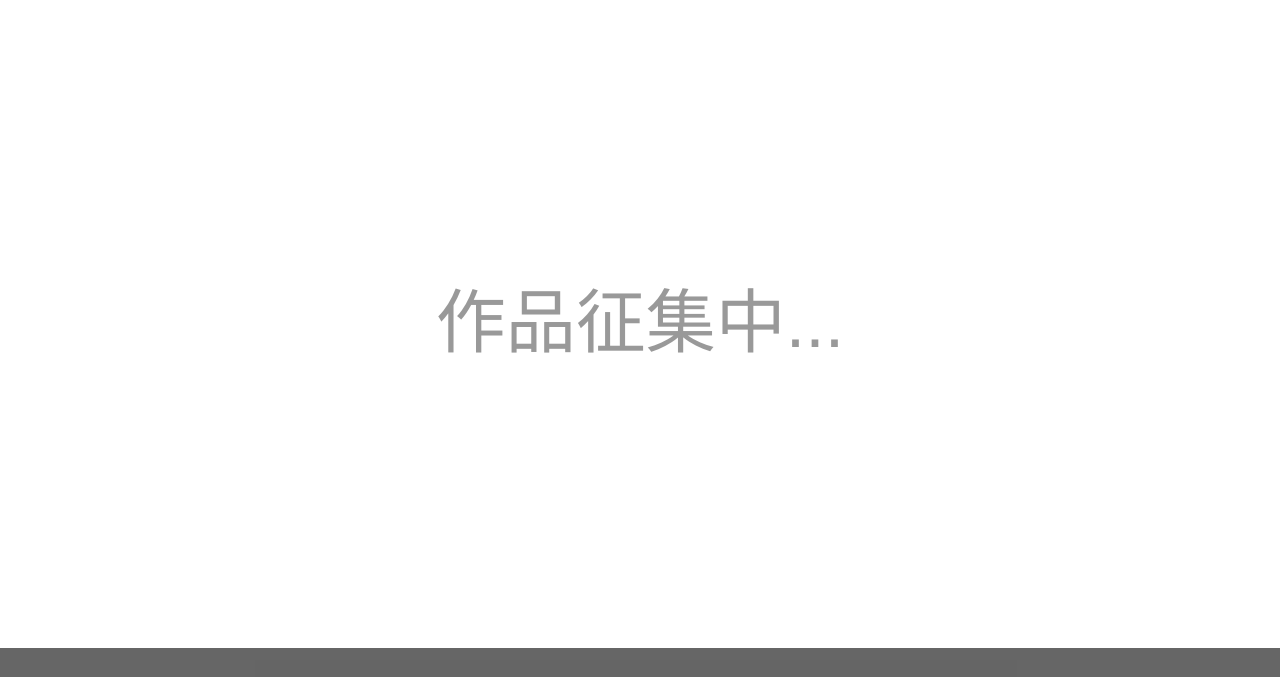
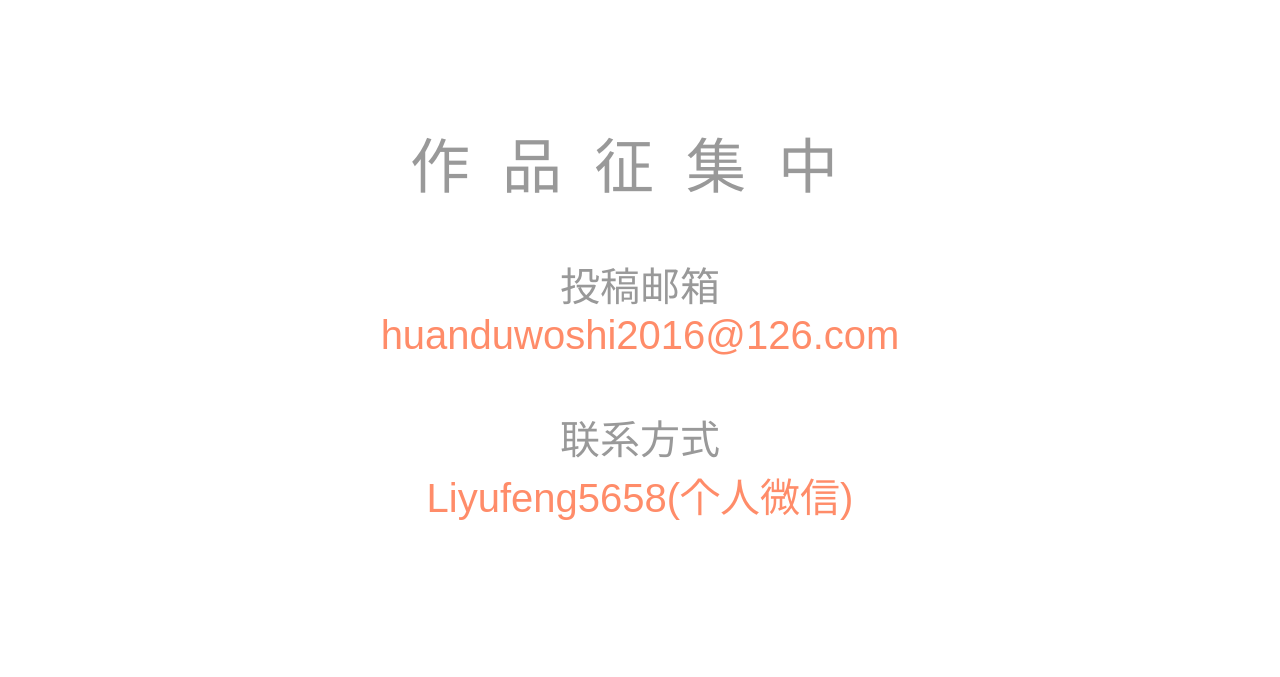
Before and after one commit to hdws/hdws.github.io, a plain HTML site: page college.html in a window 1280 px wide. Shown: the part 103-780 px from the top of the page. Drawn offline with nearby package versions, Linux system fonts and the light colour scheme.

Commit message:
change college page

```diff
--- a/college.html
+++ b/college.html
@@ -18,11 +18,26 @@
 			margin:0 auto;
 			width:1000px;
 			min-height: 650px;
-			line-height:650px;
-			font-size: 70px;
 			color:#999;
 			text-align: center;
 			word-spacing: 200px;
+		}
+		.cont .bt{
+			margin-bottom:50px;
+		}
+		.cont .zhengji{
+			margin-top:120px;
+			margin-bottom:50px;
+			font-size: 60px;
+			letter-spacing: 32px;
+		}
+		.cont .title{
+			color:#999;
+			font-size:40px;
+		}
+		.cont .text{
+			font-size:40px;
+			color:#ff8c69;
 		}
 	</style>
 </head>
@@ -42,7 +57,13 @@
 		</div>
 	</div>
 	<div class="box">
-		<div class="cont">作品征集中...</div>
+		<div class="cont">
+			<p class="zhengji">作品征集中</p>
+			<p class="title">投稿邮箱</p>
+			<p class="text bt">huanduwoshi2016@126.com</p>
+			<p class="title">联系方式</p>
+			<p class="text">Liyufeng5658(个人微信)</p>
+		</div>
 	</div>
 	<!-- footer begin -->
 	<div class="footer">
```
